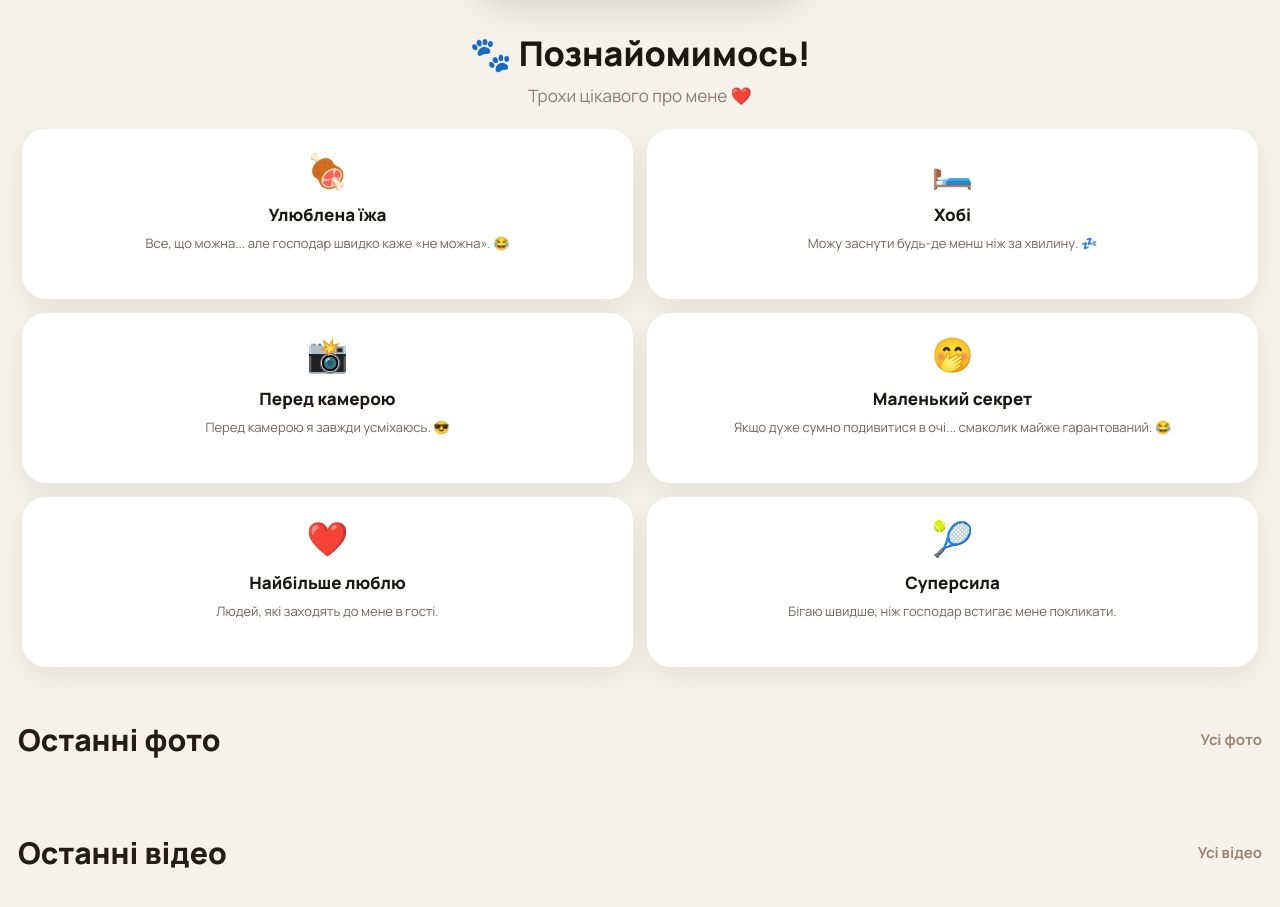
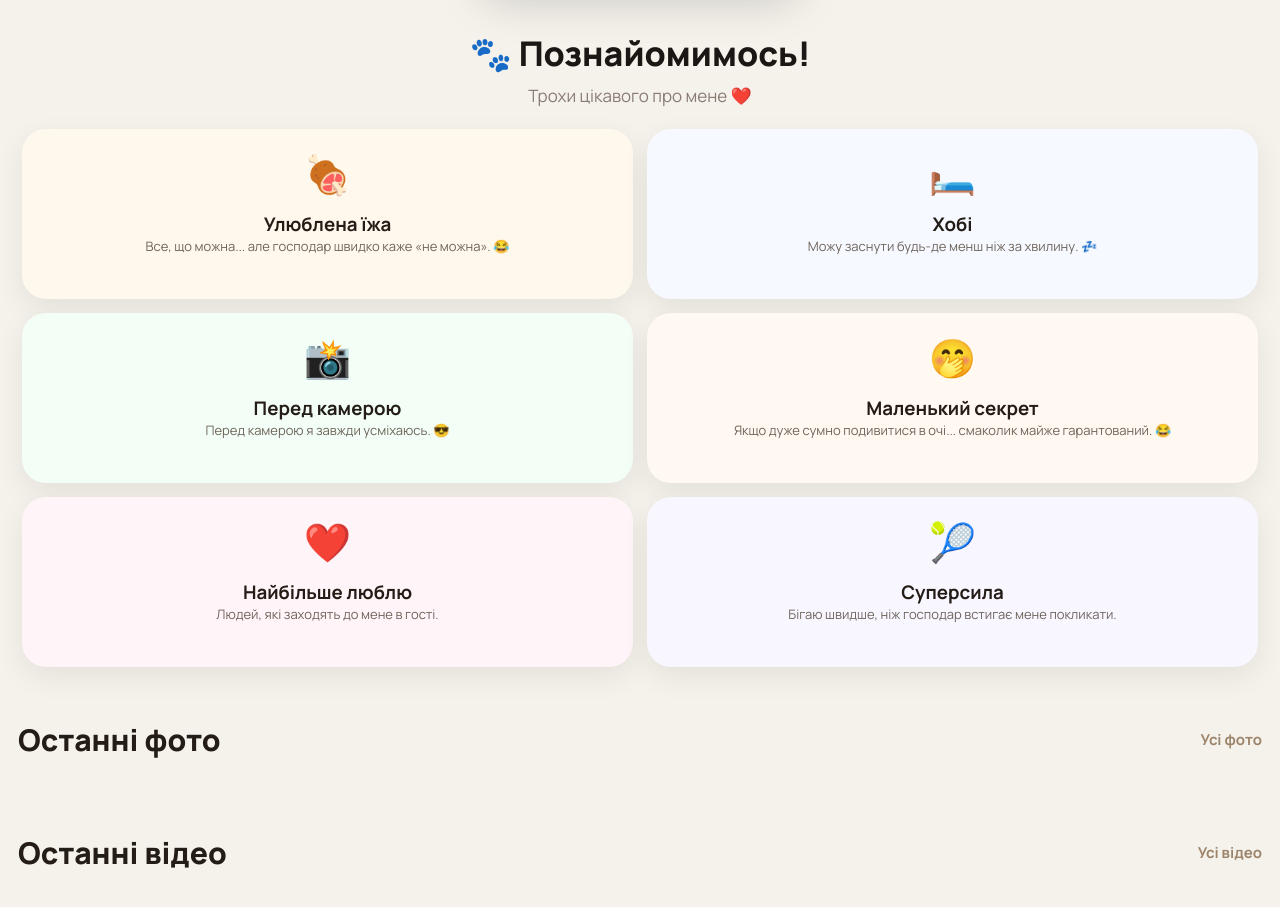
Before and after one commit to artem1248/martin, a website: page public/index.html in a window 1280 px wide. Shown: the part 800-1707 px from the top of the page. Drawn offline with Linux system fonts and the light colour scheme; files whose address does not match are found by name.

Commit message:
Change background colors and font size in style.css
Updated background colors for aboutCard elements and adjusted font size for aboutIcon.

```diff
--- a/public/style.css
+++ b/public/style.css
@@ -2318,7 +2318,7 @@ gap:14px;
 
 .aboutCard{
 
-background:#fff;
+background:#FCFAF8;
 
 border-radius:24px;
 
@@ -2339,6 +2339,41 @@ flex-direction:column;
 justify-content:flex-start;
 
 }
+.aboutCard:nth-child(1){
+
+background:#FFF8ED;
+
+}
+
+.aboutCard:nth-child(2){
+
+background:#F6F9FF;
+
+}
+
+.aboutCard:nth-child(3){
+
+background:#F3FFF6;
+
+}
+
+.aboutCard:nth-child(4){
+
+background:#FFF9F2;
+
+}
+
+.aboutCard:nth-child(5){
+
+background:#FFF4F7;
+
+}
+
+.aboutCard:nth-child(6){
+
+background:#F8F6FF;
+
+}
 
 .aboutCard:active{
 
@@ -2348,6 +2383,25 @@ transform:scale(.97);
 
 .aboutIcon{
 
+font-size:38px;
+
+margin-bottom:12px;
+
+transition:.25s;
+
+}
+.aboutCard:hover .aboutIcon{
+
+transform:scale(1.15);
+
+}
+
+.aboutCard:active .aboutIcon{
+
+transform:scale(.9);
+
+}
+
 font-size:34px;
 
 margin-bottom:10px;
```
